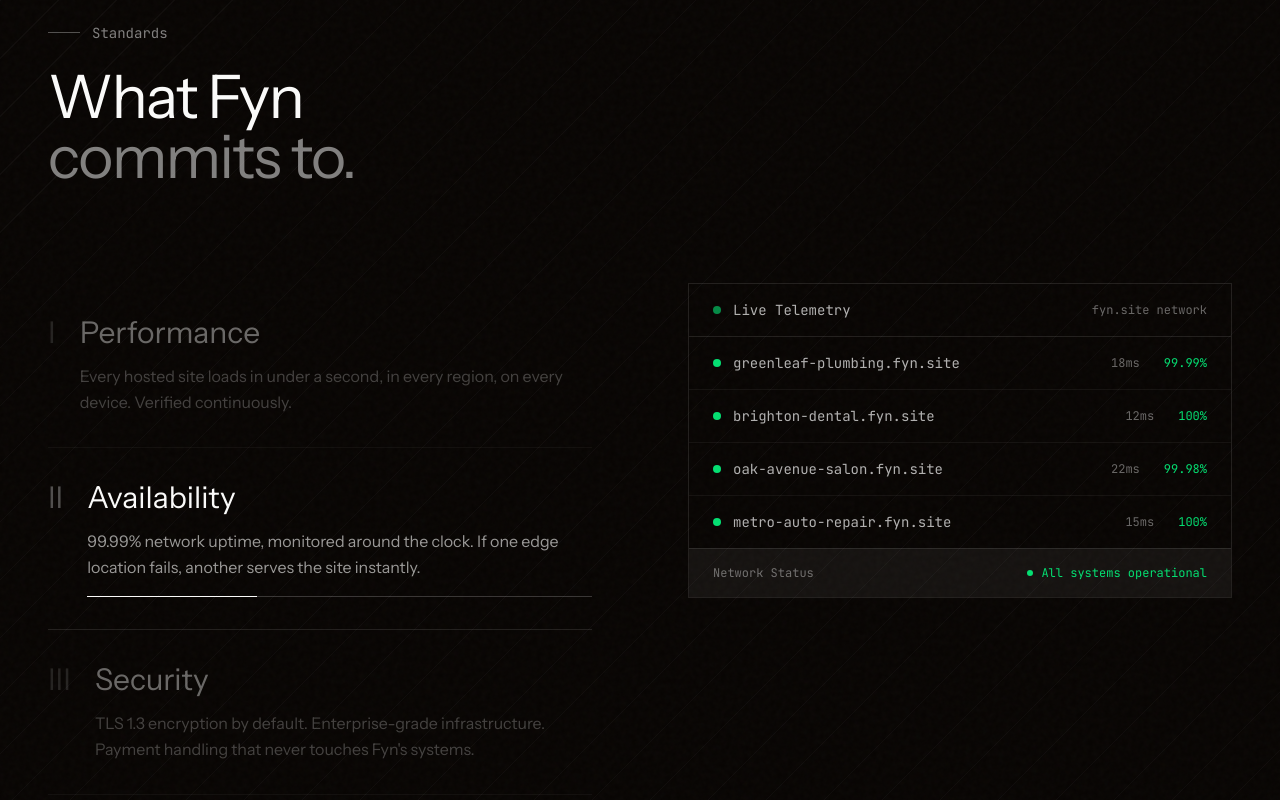
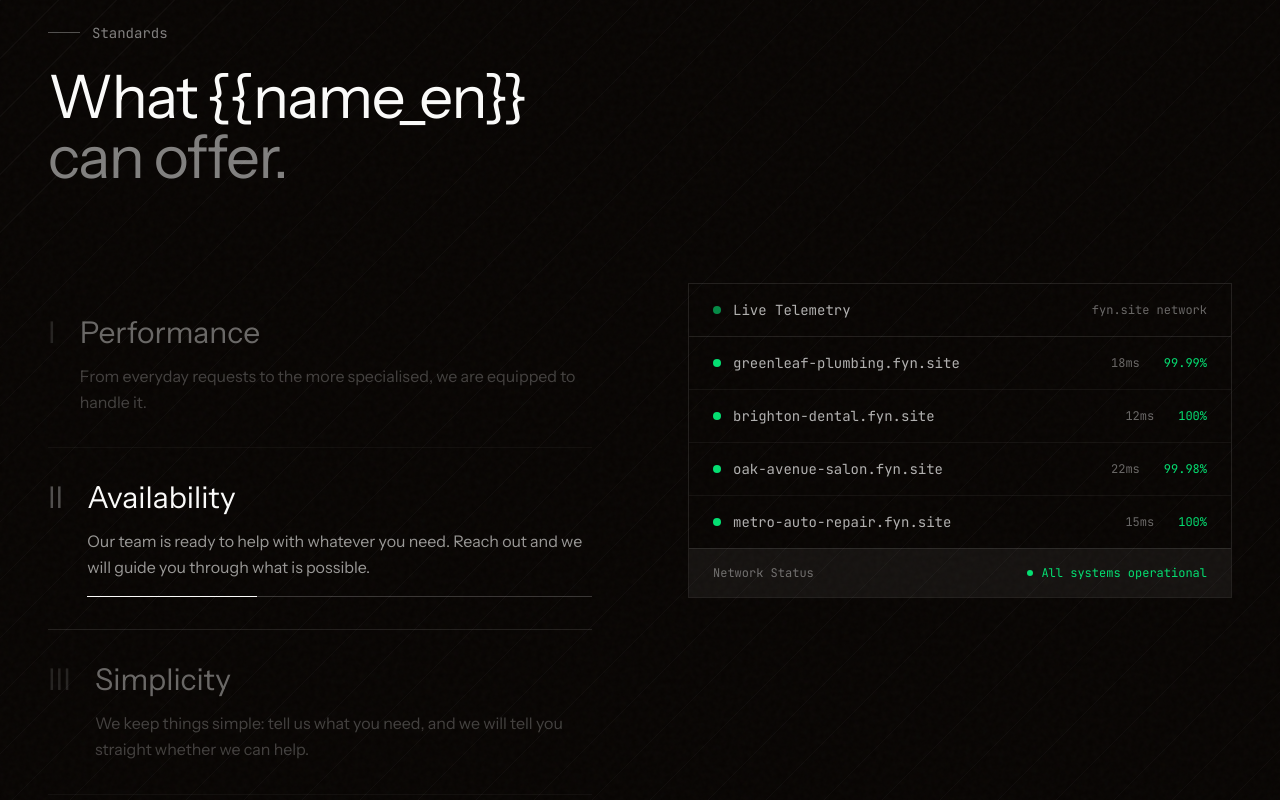
Before and after one commit to galco-dev/fynsubs, a Next.js app: page /fynsubs/ in a window 1280 px wide. Shown: the part 2780-3580 px from the top of the page. Built offline with nearby package versions, Linux system fonts and the light colour scheme.

Commit message:
Update how-it-works-section.tsx

```diff
--- a/components/landing/how-it-works-section.tsx
+++ b/components/landing/how-it-works-section.tsx
@@ -6,17 +6,17 @@ const pillars = [
   {
     number: "I",
     title: "Performance",
-    description: "Every hosted site loads in under a second, in every region, on every device. Verified continuously.",
+    description: "From everyday requests to the more specialised, we are equipped to handle it.",
   },
   {
     number: "II",
     title: "Availability",
-    description: "99.99% network uptime, monitored around the clock. If one edge location fails, another serves the site instantly.",
+    description: "Our team is ready to help with whatever you need. Reach out and we will guide you through what is possible.",
   },
   {
     number: "III",
-    title: "Security",
-    description: "TLS 1.3 encryption by default. Enterprise-grade infrastructure. Payment handling that never touches Fyn's systems.",
+    title: "Simplicity",
+    description: "We keep things simple: tell us what you need, and we will tell you straight whether we can help.",
   },
 ];
 
@@ -82,9 +82,9 @@ export function HowItWorksSection() {
               isVisible ? "opacity-100 translate-y-0" : "opacity-0 translate-y-4"
             }`}
           >
-            What Fyn
+            What {"{{name_en}}"}
             <br />
-            <span className="text-background/50">commits to.</span>
+            <span className="text-background/50">can offer.</span>
           </h2>
         </div>
 
```
